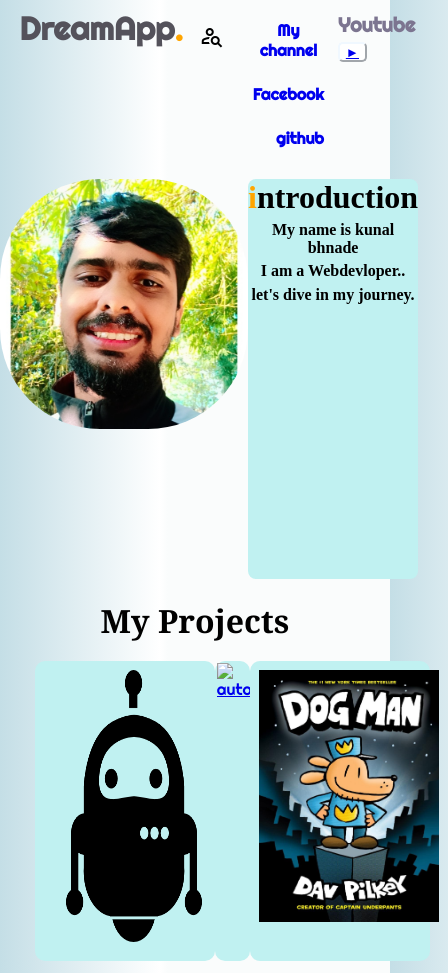
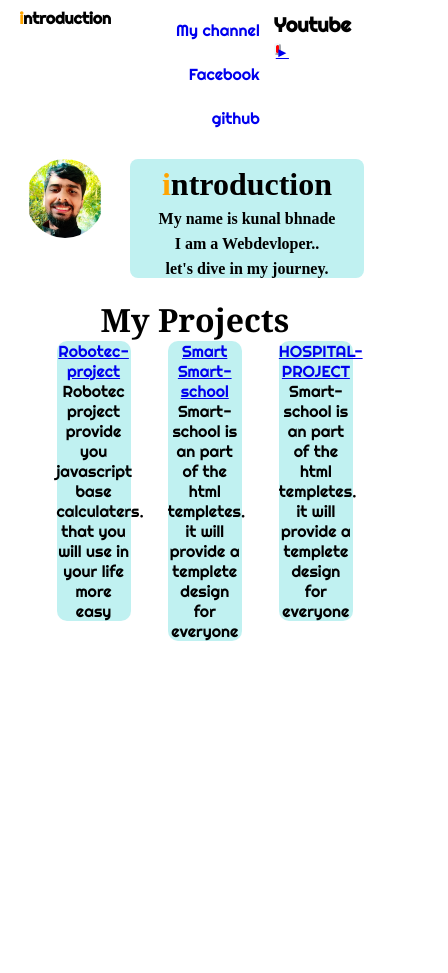
Before and after one commit to RasikaDeshmukh0804/Introduction, a plain HTML site: page index.html in a window 390 px wide. Shown: the whole page, 448 px wide, since content can reach past the window. After the commit the page ends 844 px from the top, so only its background shows below. Drawn offline with nearby package versions, Linux system fonts and the light colour scheme.

Commit message:
updated media query

```diff
--- a/firstpage.css
+++ /dev/null
@@ -1,65 +0,0 @@
-@import url('https://fonts.googleapis.com/css2?family=Righteous&display=swap');
-
-* {
-    margin: 0%;
-    padding: 0%;
-}
-
-body {
-    font-family: 'Righteous', cursive;
-    /* background-color: rgb(156, 154, 159); */
-    background: rgb(2, 0, 36);
-    background: linear-gradient(90deg, rgb(196, 222, 230) 0%, rgb(255, 255, 255) 41%, rgb(250, 252, 252) 43%);
-}
-
-.nev-bar {
-    display: flex;
-    justify-content: space-between;
-    margin-top: 2%;
-}
-
-.logo1 {
-    margin-left: 5%;
-    color: rgb(84, 82, 91);
-}
-
-.logo-neg-ul {
-    margin: 0;
-    padding: 0;
-    overflow: hidden;
-    background-color: transparent;
-    margin-top: 50px;
-}
-
-.nev-bar li {
-    float: right;
-    list-style: none;
-}
-
-.nev-bar li a {
-    display: block;
-    color: rgb (124, 117, 144);
-    text-align: center;
-    padding: 12px 14px;
-    text-decoration: none;
-}
-
-.nev-bar li a:hover {
-    background-color: transparent;
-}
-
-.nev-bar-p {
-    margin-top: 1%;
-    margin-right: 10%;
-    color: rgb(124, 117, 144);
-    font-size: 20px;
-}
-
-.nev-bar-button {
-    background-color: white;
-    color: red;
-    width: 29px;
-    height: 20px;
-    border-radius: 5px;
-    border-color: aliceblue;
-}
--- a/index.css
+++ b/index.css
@@ -7,20 +7,20 @@
 
 body {
   font-family: 'Righteous', cursive;
-  /* background-color: rgb(156, 154, 159); */
-  background: rgb(2, 0, 36);
-  background: linear-gradient(90deg, rgb(196, 222, 230) 0%, rgb(255, 255, 255) 41%, rgb(250, 252, 252) 43%);
+  background: white
 }
 
 .nev-bar {
   display: flex;
-  justify-content: space-between;
+  justify-content: space-evenly;
   margin-top: 2%;
 }
 
 .logo1 {
   margin-left: 5%;
-  color: rgb(84, 82, 91);
+  color: black;
+  height: fit-content;
+  width: fit-content;
 }
 
 .logo-neg-ul {
@@ -28,7 +28,9 @@
   padding: 0;
   overflow: hidden;
   background-color: transparent;
-  margin-top: 50px;
+  margin-top: 5%;
+  height: auto;
+  width: auto;
 }
 
 .nev-bar li {
@@ -42,6 +44,8 @@
   text-align: center;
   padding: 12px 14px;
   text-decoration: none;
+  height: auto;
+  width: auto;
 }
 
 .nev-bar li a:hover {
@@ -51,15 +55,17 @@
 .nev-bar-p {
   margin-top: 1%;
   margin-right: 10%;
-  color: rgb(124, 117, 144);
+  color: black;
   font-size: 20px;
+  height: auto;
+  width: auto;
 }
 
 .nev-bar-button {
-  background-color: white;
-  color: red;
-  width: 29px;
-  height: 20px;
+  background-color: red;
+  color: white;
+  width: 10%;
+  height: 10%;
   border-radius: 5px;
   border-color: aliceblue;
 }
@@ -71,18 +77,17 @@
 }
 
 #myimage {
-  width: 250px;
-  height: 250px;
+  width: 20%;
+  height: 20%;
   border-radius: 100px 100px;
 }
 
 #mytext {
-  /* background-color: rgb(204, 209, 212); */
   background-color: rgb(192, 241, 241);
   border-color: black;
   border-radius: 8px 8px;
-  height: 400px;
-  width: 500px;
+  height:100%;
+  width: 60%;
   text-align: center;
   grid: 5px;
   font-family: 'Times New Roman', Times, serif;
@@ -94,65 +99,39 @@
 
 .row5 {
   display: flex;
-  justify-content: space-between;
-  margin-top: 5%;
-  margin-left: 9%;
-  margin-right: 9%;
-  height: 300px;
+  justify-content: space-evenly;
+  height:100%;
+  padding-left: 5%;
   border-radius: 50% 50%;
+  grid-row: 5%;
 }
 
 .parent-img_1 {
-  width: 200px;
-  height: 300px;
+  width: 20%;
+  height: 100%;
   background-color: rgb(192, 241, 241);
   border-color: black;
   border-radius: 10px 10px;
+  text-align: center;
 }
 
-.image1 {
-  width: 180px;
-  height: 272px;
-  padding-left: 5%;
-  padding-right: 5%;
-  padding-top: 5%;
-  padding-bottom: 15%;
-}
 
 .parent-img_2 {
-  width: 200px;
-  height: 300px;
+  width:20%;
+  height: 100%;
   background-color: rgb(192, 241, 241);
   border-color: black;
   border-radius: 10px 10px;
-}
-
-.image2 {
-  width: 180px;
-  height: 252px;
-  padding-left: 5%;
-  padding-right: 5%;
-  padding-top: 5%;
-  padding-bottom: 15%;
-
+  text-align: center;
 }
 
 .parent-img_3 {
-  width: 200px;
-  height: 300px;
+  width: 20%;
+  height: 100%;
   background-color: rgb(192, 241, 241);
   border-color: black;
   border-radius: 10px 10px;
-}
-
-.image3 {
-  width: 180px;
-  height: 252px;
-  padding-left: 5%;
-  padding-right: 5%;
-  padding-top: 5%;
-  padding-bottom: 15%;
-
+  text-align: center;
 }
 
 .temp {
@@ -160,45 +139,3 @@
   text-align: center;
   font-family: Cambria, Cochin, Georgia, Times, 'Times New Roman', serif;
 }
-
-.dropbtn {
-  background-color: transparent;
-  color: black;
-  padding: 16px;
-  font-size: 16px;
-  border: none;
-  cursor: pointer;
-}
-
-.dropdown {
-  position: relative;
-  display: inline-block;
-}
-
-.dropdown-content {
-  display: none;
-  position: absolute;
-  /* background-color: #f9f9f9; */
-  min-width: 160px;
-  box-shadow: 0px 8px 16px 0px rgba(0, 0, 0, 0.2);
-  z-index: 1;
-}
-
-.dropdown-content a {
-  color: black;
-  padding: 12px 16px;
-  text-decoration: none;
-  display: block;
-}
-
-.dropdown-content a:hover {
-  background-color: transparent
-}
-
-.dropdown:hover .dropdown-content {
-  display: block;
-}
-
-.dropdown:hover .dropbtn {
-  background-color: transparent;
-}
--- a/index.html
+++ b/index.html
@@ -9,26 +9,20 @@
     <meta charset="UTF-8">
     <meta http-equiv="X-UA-Compatible" content="IE=edge">
     <meta name="viewport" content="width=device-width, initial-scale=1.0">
-    <title>DreamApp</title>
+    <title>Introduction</title>
 </head>
 
 <body>
 
     <div class="nev-bar">
-        <h1 class="logo1">DreamApp<span style="color: orange;">.</span></h1>
-        <div class="dropdown">
-            <button class="dropbtn"><span class="material-symbols-outlined">person_search</span></button>
-            <div class="dropdown-content">
-                <a href="firstpage.html">rasika</a>
-                <a href="#">Link 2</a>
-                <a href="#">Link 3</a>
-            </div>
-        </div>
+        <h4 class="logo1"><span style="color: orange;">i</span>ntroduction</h1>
+
         <ul class="nev-bar-ul">
-            <li><b><a href="https://www.youtube.com/channel/UCa5jcI8aSB4ICzckp4o4J_w">My channel</a></b></li>
-            <li><b><a href="https://www.facebook.com/kunal.bhande.9659">Facebook</a></b></li>
-            <li><b><a href="https://github.com/Bhandekunal16">github</a></b></li>
+            <li><a href="https://www.youtube.com/channel/UCa5jcI8aSB4ICzckp4o4J_w">My channel</a></li>
+            <li><a href="https://www.facebook.com/kunal.bhande.9659">Facebook</a></li>
+            <li><a href="https://github.com/Bhandekunal16">github</a></li>
         </ul>
+
         <p class="nev-bar-p"><b>Youtube</b><button class="nev-bar-button"> <a
                     href="https://www.youtube.com/">&#x25ba</a></button></p>
     </div>
@@ -36,7 +30,7 @@
     <div class="first_row">
         <img src="WhatsApp Image 2023-01-07 at 12.46.55 PM.jpeg" alt="auto" id="myimage">
         <div id="mytext">
-            <h1> <span style="color: orange;">i</span>ntroduction</h1>
+            <h4 style="font-size: 200%;"> <span style="color: orange;">i</span>ntroduction</h1>
             <h4> My name is kunal bhnade</h4>
             <h4> I am a Webdevloper..</h4>
             <h4> let's dive in my journey.</h4>
@@ -48,13 +42,19 @@
     </div>
 
     <div class="row5">
-        <div class="parent-img_1"><a href="https://bhandekunal16.github.io/Robotec-project/"><img
-                    src="kisspng-robotics-computer-icons-robotic-process-automation-robat-5b30f2f6516c80.5978617015299345823335.png"
-                    alt="auto" class="image1"></a></div>
-        <div class="parent-img_2"><a href="https://bhandekunal16.github.io/Smart-school/"><img src="comic book 3.jpg"
-                    alt=" auto" class="image2"></a></div>
-        <div class="parent-img_3"><a href="https://bhandekunal16.github.io/HOSPITAL-PROJECT-HTML---CSS/"><img
-                    src="comic book 4.jpg" alt="auto" class="image3"></a> </div>
+        <div class="parent-img_1">
+            <a href="https://bhandekunal16.github.io/Robotec-project/"> Robotec-project </a>
+            <p> Robotec project provide you javascript base calculaters.</p>
+            <p>that you will use in your life more easy</p>
+        </div>
+        <div class="parent-img_2"><a href="https://bhandekunal16.github.io/Smart-school/">Smart Smart-school</a>
+            <p> Smart-school is an part of the html templetes.</p>
+            <p> it will provide a templete design for everyone</p>
+        </div>
+        <div class="parent-img_3"><a href="https://bhandekunal16.github.io/HOSPITAL-PROJECT-HTML---CSS/">HOSPITAL-PROJECT</a>
+            <p> Smart-school is an part of the html templetes.</p>
+            <p> it will provide a templete design for everyone</p>
+         </div>
 </body>
 
 </html>
```
Also changed, not shown: firstpage.html (deleted, +0 -27 lines), WhatsApp Image 2023-01-11 at 11.45.22.jpg (added).
